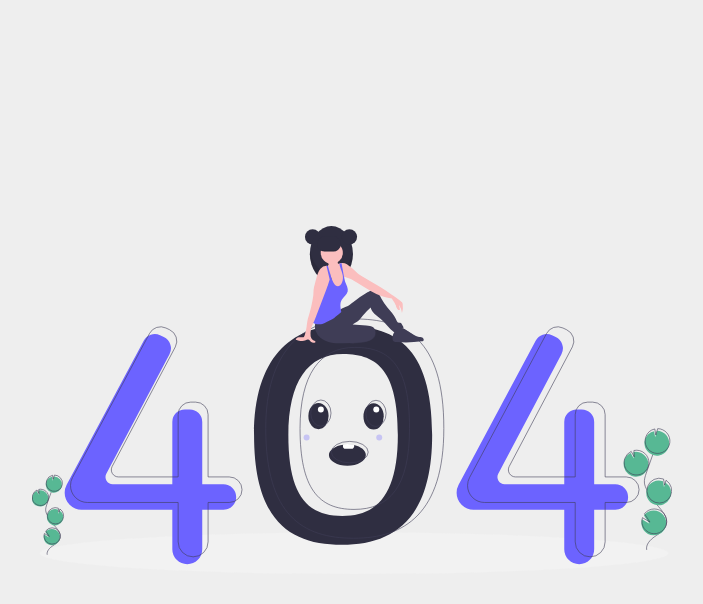
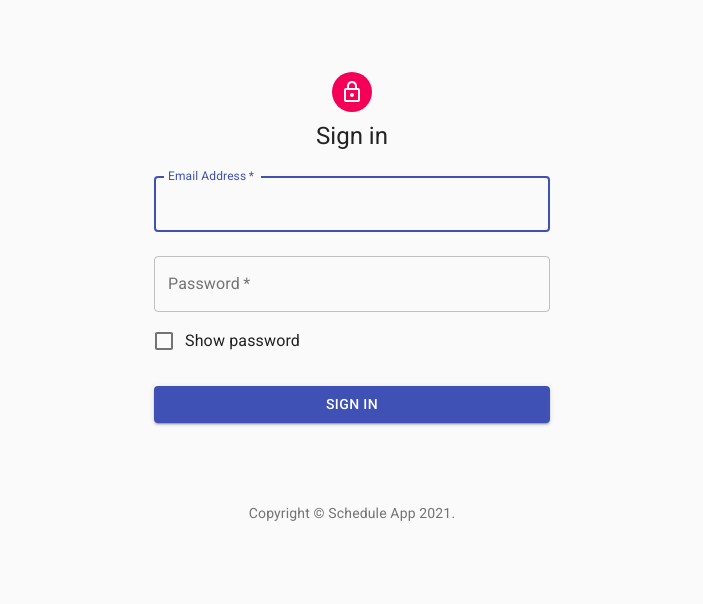
Before and after one commit to odil-abdulloyev/schedule, a React (Create React App) app: page /login in a window 1280 px wide. Shown: the top 604 px of the page, without its empty margins (288-991 px from the left). Built offline with nearby package versions, Linux system fonts and the light colour scheme.

Commit message:
feat: add login page

```diff
--- a/package.json
+++ b/package.json
@@ -1,7 +1,6 @@
 {
   "name": "schedule",
   "version": "0.1.0",
-  "homepage": "https://odil-abdulloyev.github.io/schedule/",
   "dependencies": {
     "@date-io/date-fns": "^1.3.13",
     "@material-ui/core": "^4.11.3",
@@ -10,6 +9,7 @@
     "@testing-library/jest-dom": "^5.11.9",
     "@testing-library/react": "^11.2.5",
     "@testing-library/user-event": "^12.8.3",
+    "axios": "^0.21.1",
     "date-fns": "^2.19.0",
     "node-sass": "^5.0.0",
     "react": "^17.0.1",
@@ -45,7 +45,6 @@
     ]
   },
   "devDependencies": {
-    "firebase": "^8.3.1",
-    "gh-pages": "^3.1.0"
+    "firebase": "^8.3.1"
   }
 }
--- a/src/App.js
+++ b/src/App.js
@@ -1,7 +1,7 @@
 import { BrowserRouter, Switch, Route } from 'react-router-dom';
 import Admin from './pages/admin/admin';
 import Home from './pages/home/home';
-import Auth from './pages/auth/auth';
+import Login from './pages/login/login';
 import NotFound from './pages/not-found/not-found';
 
 export default function App() {
@@ -9,8 +9,8 @@ export default function App() {
     <BrowserRouter>
       <Switch>
         <Route path='/' exact component={Home} />
+        <Route path='/login' component={Login} />
         <Route path='/admin' component={Admin} />
-        <Route path='/auth' component={Auth} />
         <Route path='*' component={NotFound} />
       </Switch>
     </BrowserRouter>
--- a/src/pages/auth/auth.jsx
+++ /dev/null
@@ -1,5 +0,0 @@
-import React from 'react';
-
-export default function Auth() {
-  return <div>Auth</div>;
-}
--- /dev/null
+++ b/src/pages/login/login.jsx
@@ -0,0 +1,158 @@
+import React, { useState } from 'react';
+import {
+  Avatar,
+  Button,
+  CssBaseline,
+  TextField,
+  Link,
+  Box,
+  Typography,
+  makeStyles,
+  Container,
+  FormControlLabel,
+  Checkbox,
+} from '@material-ui/core/';
+import LockOutlinedIcon from '@material-ui/icons/LockOutlined';
+import axios from 'axios';
+
+function Copyright() {
+  return (
+    <Typography variant='body2' color='textSecondary' align='center'>
+      {'Copyright © '}
+      <Link color='inherit' href='/'>
+        Schedule App
+      </Link>{' '}
+      {new Date().getFullYear()}
+      {'.'}
+    </Typography>
+  );
+}
+
+const useStyles = makeStyles((theme) => ({
+  paper: {
+    marginTop: theme.spacing(8),
+    display: 'flex',
+    flexDirection: 'column',
+    alignItems: 'center',
+  },
+  avatar: {
+    margin: theme.spacing(1),
+    backgroundColor: theme.palette.secondary.main,
+  },
+  form: {
+    width: '100%',
+    marginTop: theme.spacing(1),
+  },
+  submit: {
+    margin: theme.spacing(3, 0, 2),
+  },
+}));
+
+export default function Login({ history }) {
+  const classes = useStyles();
+  const [email, setEmail] = useState('');
+  const [password, setPassword] = useState('');
+  const [showPassword, setShowPassword] = useState(false);
+  const [passwordInputType, setPasswordInputType] = useState('password');
+
+  const handleEmailChange = (event) => {
+    setEmail(event.target.value);
+  };
+
+  const handlePasswordChange = (event) => {
+    setPassword(event.target.value);
+  };
+
+  const handleCheckboxChange = (event) => {
+    setShowPassword(event.target.checked);
+    setPasswordInputType(showPassword ? 'password' : 'text');
+  };
+
+  const handleSubmit = async (event) => {
+    event.preventDefault();
+    const loginData = {
+      email,
+      password,
+      returnSecureToken: true,
+    };
+    try {
+      await axios.post(
+        'https://identitytoolkit.googleapis.com/v1/accounts:signInWithPassword?key=AIzaSyAZo91RB4gN6KUYjsbHgy1YX6X_1JTehM0',
+        loginData
+      );
+      history.push('/admin');
+    } catch (error) {
+      alert(error.message);
+    }
+    setEmail('');
+    setPassword('');
+    setShowPassword(false);
+    setPasswordInputType('password');
+  };
+
+  return (
+    <Container component='main' maxWidth='xs'>
+      <CssBaseline />
+      <div className={classes.paper}>
+        <Avatar className={classes.avatar}>
+          <LockOutlinedIcon />
+        </Avatar>
+        <Typography component='h1' variant='h5'>
+          Sign in
+        </Typography>
+        <form className={classes.form} onSubmit={handleSubmit}>
+          <TextField
+            variant='outlined'
+            margin='normal'
+            required
+            fullWidth
+            id='email'
+            label='Email Address'
+            name='email'
+            type='email'
+            autoComplete='email'
+            autoFocus
+            value={email}
+            onChange={handleEmailChange}
+          />
+          <TextField
+            variant='outlined'
+            margin='normal'
+            required
+            fullWidth
+            name='password'
+            label='Password'
+            type={passwordInputType}
+            id='password'
+            autoComplete='current-password'
+            value={password}
+            onChange={handlePasswordChange}
+          />
+          <FormControlLabel
+            control={
+              <Checkbox
+                checked={showPassword}
+                onChange={handleCheckboxChange}
+                name='show-password'
+                color='primary'
+              />
+            }
+            label='Show password'
+          />
+          <Button
+            type='submit'
+            fullWidth
+            variant='contained'
+            color='primary'
+            className={classes.submit}
+          >
+            Sign In
+          </Button>
+        </form>
+      </div>
+      <Box mt={8}>
+        <Copyright />
+      </Box>
+    </Container>
+  );
+}
```
Also changed, not shown: 1 other file (tests, documents, lock files or other folders).
